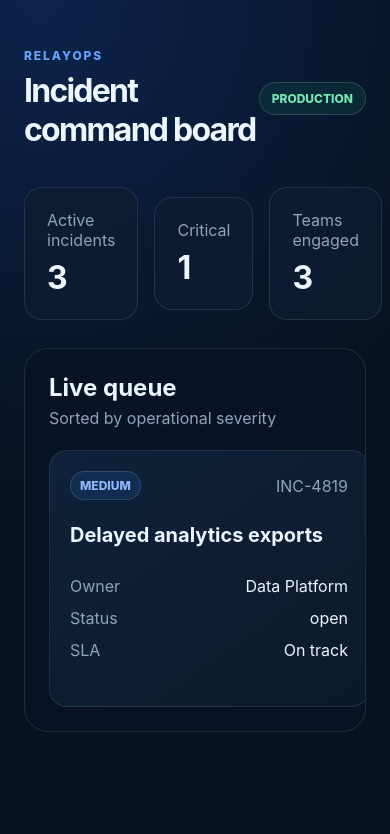
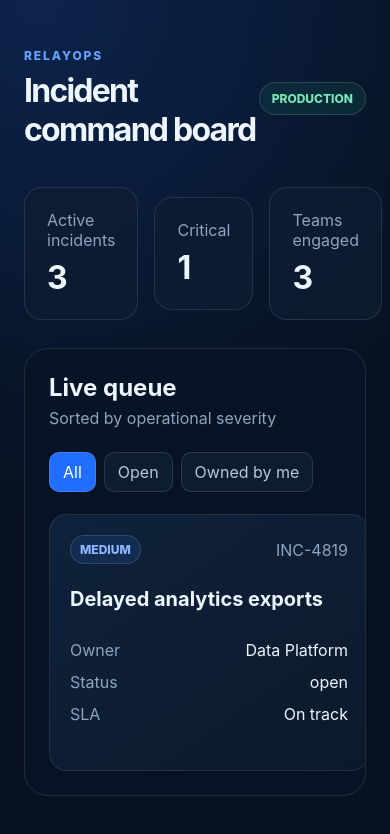
Before and after one commit to igorizviekov/igzpatch-demo, a Next.js app: page / in a window 390 px wide. Shown: the top 834 px of the page. Built offline with nearby package versions, Linux system fonts and the light colour scheme.

Commit message:
Remove fixed width from .toolbar and add wrapping for small screens

```diff
--- a/src/app/globals.css
+++ b/src/app/globals.css
@@ -56,7 +56,7 @@ h3 { margin: 22px 0 28px; font-size: 1.25rem; line-height: 1.3; }
   padding: 24px;
   background: rgba(8, 21, 38, 0.9);
 }
-.toolbar { width: 900px; gap: 24px; margin-bottom: 22px; }
+.toolbar { width: 100%; gap: 24px; margin-bottom: 22px; }
 .toolbar p { margin-bottom: 0; }
 .filters { gap: 8px; }
 .filters button {
@@ -86,3 +86,7 @@ dl { display: grid; gap: 12px; margin: 0; }
 dl div { display: flex; justify-content: space-between; gap: 16px; }
 dt, dd { margin: 0; }
 dd { text-align: right; }
+
+@media (max-width: 640px) {
+  .toolbar { flex-wrap: wrap; }
+}
```
